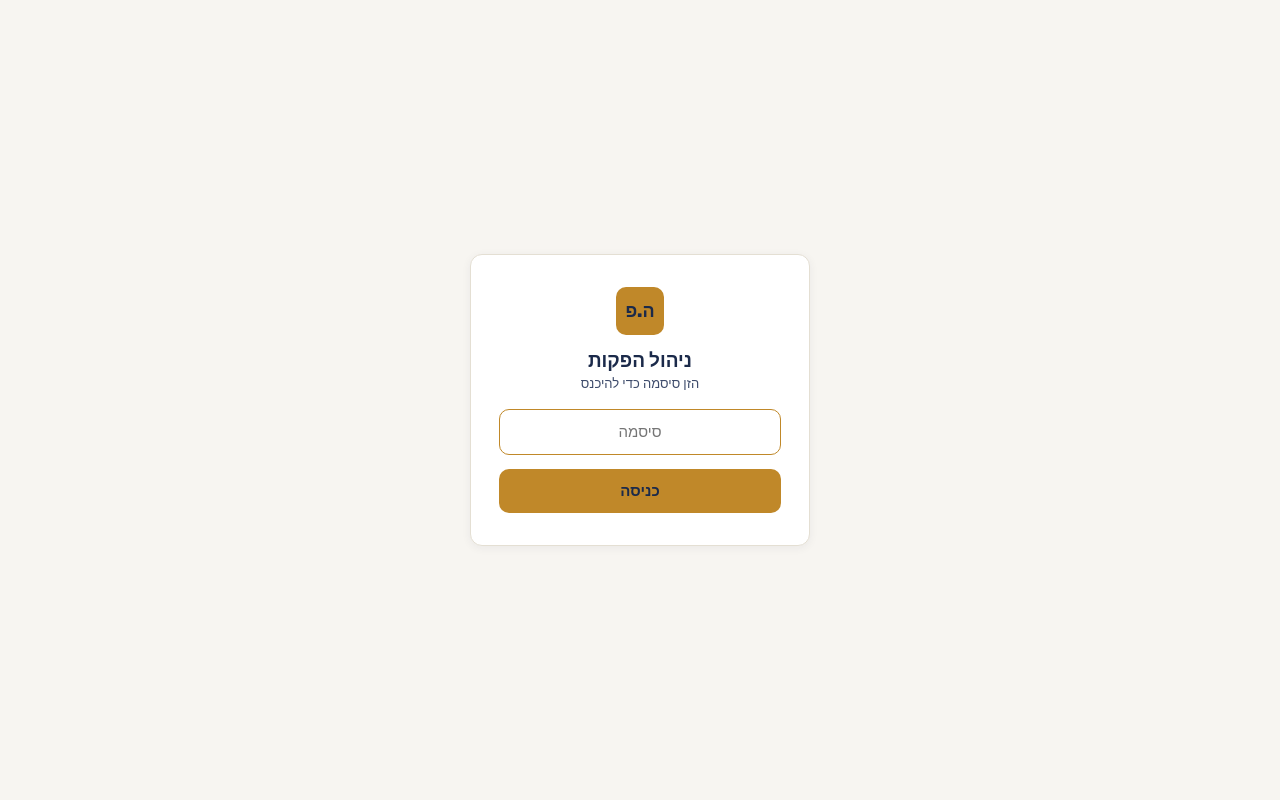
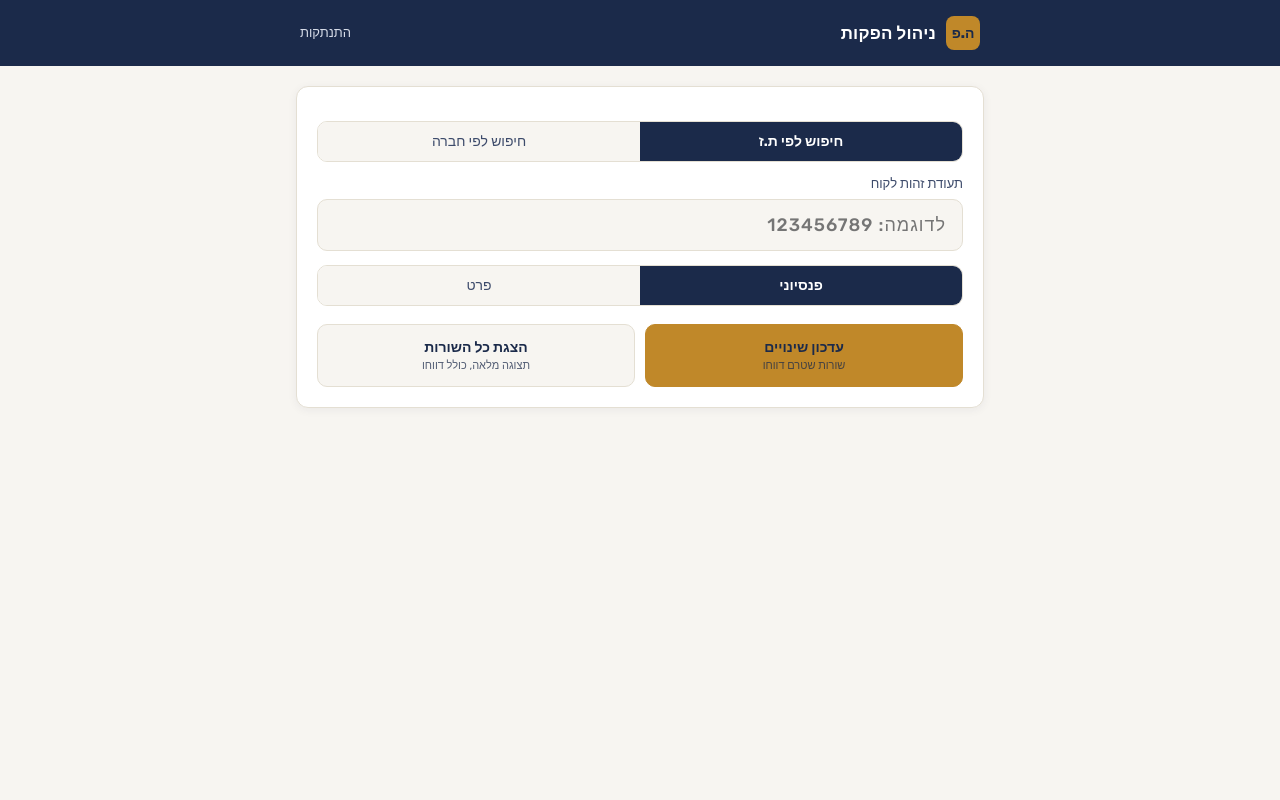
Before and after one commit to matanexcell-lab/hafakot-app, a Flask app: template templates/login.html in a window 1280 px wide. Run offline with Flask 3, Linux system fonts and the light colour scheme; the template is opened without the code that fills it, so the values that code supplies are empty.

Commit message:
Update login.html

```diff
--- a/templates/login.html
+++ b/templates/login.html
@@ -3,19 +3,84 @@
 <head>
 <meta charset="UTF-8">
 <meta name="viewport" content="width=device-width, initial-scale=1.0">
-<title>כניסה | ניהול הפקות</title>
+<title>ניהול הפקות לקוחות</title>
 <link rel="preconnect" href="https://fonts.googleapis.com">
 <link href="https://fonts.googleapis.com/css2?family=Rubik:wght@400;500;700;800&display=swap" rel="stylesheet">
 <link rel="stylesheet" href="{{ url_for('static', filename='style.css') }}">
 </head>
-<body class="login-body">
-  <form class="login-card" method="post">
-    <div class="login-mark">ה.פ</div>
-    <h1>ניהול הפקות</h1>
-    <p class="login-sub">הזן סיסמה כדי להיכנס</p>
-    {% if error %}<p class="login-error">{{ error }}</p>{% endif %}
-    <input type="password" name="password" placeholder="סיסמה" autofocus required>
-    <button type="submit">כניסה</button>
-  </form>
+<body>
+  <header class="topbar">
+    <div class="topbar-inner">
+      <div class="brand">
+        <span class="brand-mark">ה.פ</span>
+        <span class="brand-name">ניהול הפקות</span>
+      </div>
+      <a class="logout-link" href="{{ url_for('logout') }}">התנתקות</a>
+    </div>
+  </header>
+
+  <main class="wrap">
+
+    <section class="panel search-panel">
+      <div class="segment-group" id="search-by-group">
+        <button type="button" class="segment active" data-value="tz">חיפוש לפי ת.ז</button>
+        <button type="button" class="segment" data-value="company">חיפוש לפי חברה</button>
+      </div>
+
+      <label class="field-label" for="tz-input" id="search-label" style="margin-top: 14px;">תעודת זהות לקוח</label>
+      <input id="tz-input" class="tz-input" type="text" inputmode="numeric" placeholder="לדוגמה: 123456789" maxlength="9">
+
+      <div class="segment-group" id="sheet-type-group">
+        <button type="button" class="segment active" data-value="pension">פנסיוני</button>
+        <button type="button" class="segment" data-value="detail">פרט</button>
+      </div>
+
+      <div class="action-group">
+        <button type="button" class="action-btn primary" id="btn-update">
+          <span class="action-title">עדכון שינויים</span>
+          <span class="action-sub">שורות שטרם דווחו</span>
+        </button>
+        <button type="button" class="action-btn" id="btn-view">
+          <span class="action-title">הצגת כל השורות</span>
+          <span class="action-sub">תצוגה מלאה, כולל דווחו</span>
+        </button>
+      </div>
+    </section>
+
+    <section class="panel results-panel" id="results-panel" hidden>
+      <div class="results-header">
+        <h2 id="results-title"></h2>
+        <span class="results-count" id="results-count"></span>
+      </div>
+      <div id="results-list" class="results-list"></div>
+    </section>
+
+    <div class="empty-state" id="empty-state" hidden>
+      <p id="empty-text">הזן תעודת זהות ובחר פעולה</p>
+    </div>
+
+    <div class="loading" id="loading" hidden>
+      <div class="spinner"></div>
+      <span>טוען נתונים מהגיליון…</span>
+    </div>
+
+  </main>
+
+  <div class="modal-backdrop" id="edit-backdrop" hidden>
+    <div class="modal" id="edit-modal">
+      <div class="modal-header">
+        <h3>עריכת שורה</h3>
+        <button type="button" class="modal-close" id="modal-close">✕</button>
+      </div>
+      <div class="modal-body" id="modal-body"></div>
+      <div class="modal-footer">
+        <button type="button" class="action-btn primary" id="save-row">שמירת שינויים</button>
+      </div>
+    </div>
+  </div>
+
+  <div class="toast" id="toast" hidden></div>
+
+  <script src="{{ url_for('static', filename='script.js') }}"></script>
 </body>
 </html>
```
